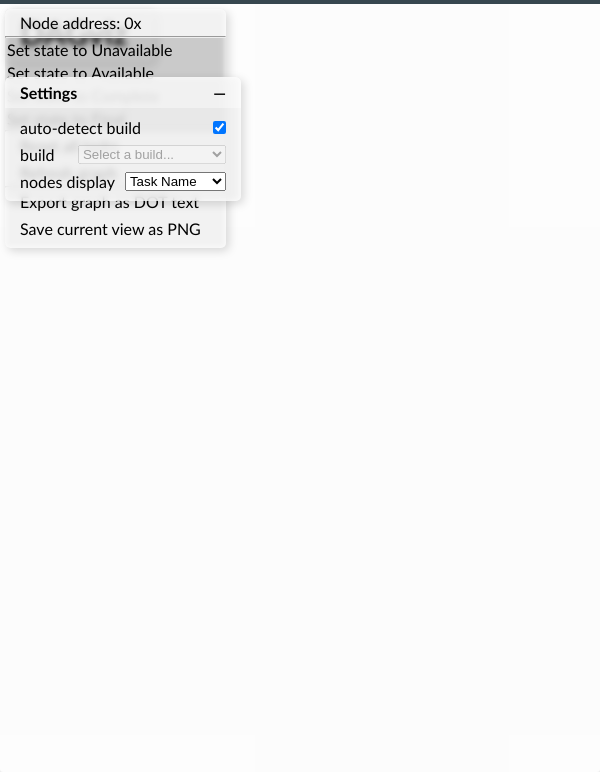
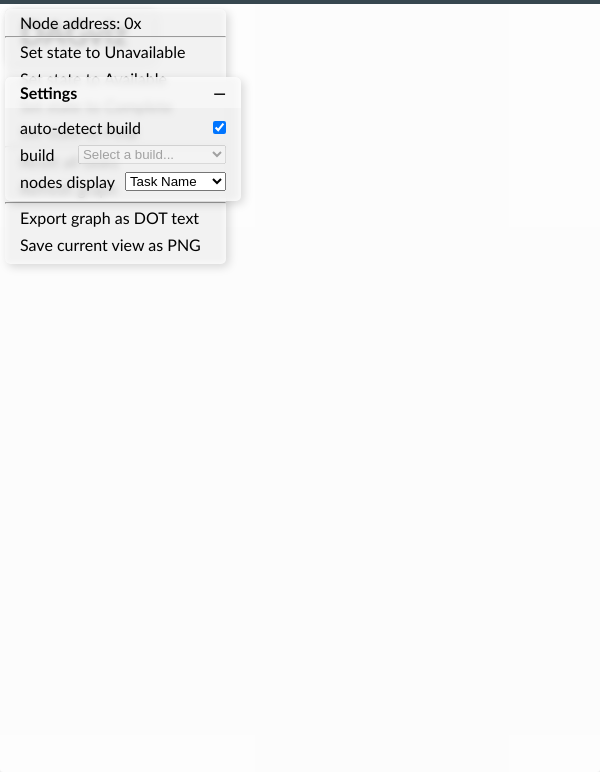
Before and after one commit to TheOnlyZac/dagviz, an Electron app: page index.html in a window 600 px wide. Shown: the part 28-800 px from the top of the page. Drawn offline with nearby package versions, Linux system fonts and the light colour scheme.

Commit message:
Minor text fixes

```diff
--- a/index.html
+++ b/index.html
@@ -28,10 +28,10 @@
     <div id="context-menu" class="panel">
         <div class="panel-row context-btn copy-address">Node address: 0x<span class="node-address"></span></div>
         <hr/>
-        <div class="context-btn force-state" data-state=0><p>Set state to Unavailable</p></div>
-        <div class="context-btn force-state" data-state=1>Set state to Available</div>
-        <div class="context-btn force-state" data-state=2>Set state to Complete</div>
-        <div class="context-btn force-state" data-state=3>Set state to Final</div>
+        <div class="panel-row context-btn force-state" data-state=0><p>Set state to Unavailable</p></div>
+        <div class="panel-row context-btn force-state" data-state=1>Set state to Available</div>
+        <div class="panel-row context-btn force-state" data-state=2>Set state to Complete</div>
+        <div class="panel-row context-btn force-state" data-state=3>Set state to Final</div>
         <hr/>
         <div class="panel-row context-btn reset-dag">Reset all tasks</div>
         <div class="panel-row context-btn refresh-dag">Refresh graph</div>
--- a/main.js
+++ b/main.js
@@ -126,7 +126,7 @@ class Node {
         if ((BUILD == BUILDS.sly2ntsc) && (this.id in tasks[BUILDS.sly2ntsc.retail])) {
             return tasks[BUILDS.sly2ntsc.retail][this.id].name;
         } else {
-            return this.address;
+            return '0x' + hex(this.address);
         }
     }
 
@@ -434,25 +434,21 @@ function detectGame() {
     var buildString = '';
     // Sly 2 - Retail
     if (buildString = readMemory(0x15b90, memoryjs.STRING), buildString.indexOf('973.16') > -1) {
-        console.log("Build is Sly 2 retail (" + buildString + ")");
         GAME = 0;
         BUILD = BUILDS.sly2ntsc;
     }
     // Sly 3 - July
     else if (buildString = readMemory(0x33e838, memoryjs.STRING), buildString.indexOf('0716.1854') > -1) {
-        console.log("Build is Sly 3 July (" + buildString + ")");
         GAME = 1;
         BUILD = BUILDS.sly3jul;
     }
     // Sly 3 - Retail
     else if (buildString = readMemory(0x15390, memoryjs.STRING), buildString.indexOf('974.64') > -1) {
-        console.log("Build is Sly 3 retail (" + buildString + ")");
         GAME = 1;
         BUILD = BUILDS.sly3ntsc;
     }
     // Sly 2 - March Proto
     else if (buildString = readMemory(0x15b90, memoryjs.STRING), buildString.indexOf('971.98') > -1) {
-        console.log("Build is Sly 2 retail (" + buildString + ")");
         GAME = 0;
         BUILD = BUILDS.sly2mar;
     } else { // Invalid/Unsupported build
```
